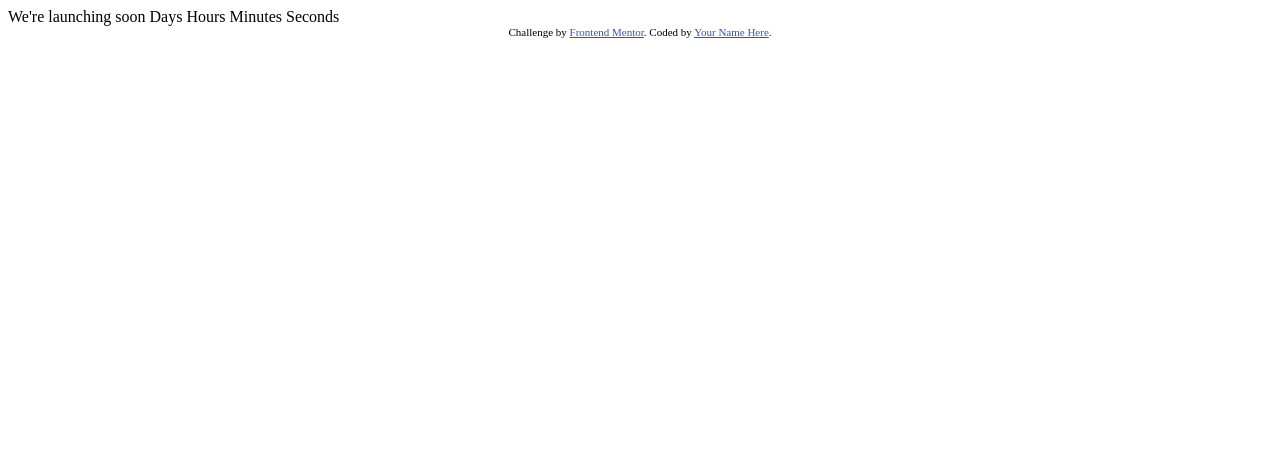
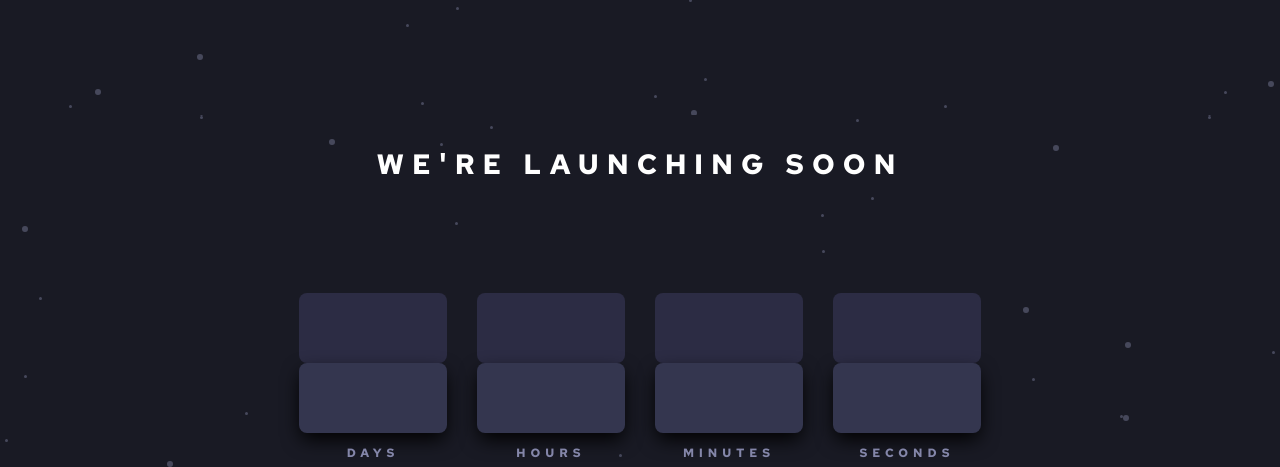
Before and after one commit to PablitObispo/launch-countdown-timer-main, a plain HTML site: page index.html in a window 1280 px wide. Shown: the top 467 px of the page. Drawn offline with Linux system fonts and the light colour scheme.

Commit message:
html, mise en page css à 90%

```diff
--- a/index.html
+++ b/index.html
@@ -7,25 +7,56 @@
   <link rel="icon" type="image/png" sizes="32x32" href="./images/favicon-32x32.png">
 
   <title>Frontend Mentor | Launch countdown timer</title>
-
-  <!-- Feel free to remove these styles or customise in your own stylesheet 👍 -->
-  <style>
-    .attribution { font-size: 11px; text-align: center; }
-    .attribution a { color: hsl(228, 45%, 44%); }
-  </style>
+  <link rel="preconnect" href="https://fonts.gstatic.com">
+  <link href="https://fonts.googleapis.com/css2?family=Red+Hat+Text:wght@700&display=swap" rel="stylesheet">
+  <link rel="stylesheet" href="style.css">
 </head>
 <body>
+  <h1>We're launching soon</h1>
 
-  We're launching soon
+  <div class="timer">
+    <div class="days">
+      <div class="timer-bg">
+        <div class="timer-bg-top"></div>
+        <div class="timer-bg-bottom"></div>
+      </div>
+      <h3 class="entitled">Days</h3>
+    </div>
 
-  Days
-  Hours
-  Minutes
-  Seconds
+    <div class="hours">
+      <div class="timer-bg">
+        <div class="timer-bg-top"></div>
+        <div class="timer-bg-bottom"></div>
+      </div>
+      <h3 class="entitled">Hours</h3>
+    </div>
+
+    <div class="minutes">
+      <div class="timer-bg">
+        <div class="timer-bg-top"></div>
+        <div class="timer-bg-bottom"></div>
+      </div>
+      <h3 class="entitled">Minutes</h3>
+    </div>
+
+    <div class="seconds">
+      <div class="timer-bg">
+        <div class="timer-bg-top"></div>
+        <div class="timer-bg-bottom"></div>
+      </div>
+      <h3 class="entitled">Seconds</h3>
+    </div>
+  </div>
+
+  <footer class="medias">
+    <img src="images/icon-facebook.svg" alt="facebook icon">
+    <img src="images/icon-pinterest.svg" alt="pinterest icon">
+    <img src="images/icon-instagram.svg" alt="instagram icon">
+  </footer>
 
   <div class="attribution">
     Challenge by <a href="https://www.frontendmentor.io?ref=challenge" target="_blank">Frontend Mentor</a>.
-    Coded by <a href="#">Your Name Here</a>.
+    Coded by <a href="#">Cramento</a>.
   </div>
 </body>
 </html>
--- /dev/null
+++ b/style.css
@@ -0,0 +1,104 @@
+* {
+    box-sizing: border-box;
+}
+
+html {
+    height: 100vh;
+    width: 100vw;
+}
+
+body {
+    margin: 0;
+    position: absolute;
+    top: 0;
+    height: 100vh;
+    width: 100vw;
+
+    background-image: url("images/pattern-hills.svg"), url("images/bg-stars.svg");
+    background-position: bottom right, center;
+    background-repeat: no-repeat, repeat-y;
+    background-color: hsl(234, 17%, 12%);
+
+
+    font-family: 'Red Hat Text', sans-serif;
+    font-weight: 700;
+    font-size: 9px;
+}
+
+h1 {
+    color:  hsl(0, 0%, 100%);
+    text-transform: uppercase;
+    letter-spacing: 8px;
+    text-align: center;
+    margin: 145px 0 110px;
+}
+
+.timer {
+    display: flex;
+    justify-content: center;
+}
+
+.timer>div {
+    margin: 0 15px;
+    width: 70px;
+}
+
+.timer-bg {
+    height: 65px;
+}
+
+.timer-bg-top,
+.timer-bg-bottom {
+    height: 50%;
+    border-radius: 8px;
+}
+
+.timer-bg-top {
+    z-index: 0;
+    background-color: #2c2c44;
+}
+
+.timer-bg-bottom {
+    z-index: -1;
+    background-color: #34364f;
+    -webkit-box-shadow: 0px 8px 19px -2px #000000;
+    box-shadow: 0px 8px 19px -2px #000000;
+}
+
+.timer h3 {
+    font-size: 8px;
+    text-align: center;
+    color:  hsl(237, 18%, 59%);
+    letter-spacing: 3px;
+    text-transform: uppercase;
+}
+.attribution {
+    position: absolute;
+    bottom: 5px;
+    width: 100%;
+    font-size: 11px;
+    text-align: center;
+}
+
+.attribution a {
+    color: hsl(228, 45%, 44%);
+}
+
+@media only screen and (min-width: 600px) {
+    body {
+        font-size: 14px;
+    }
+
+    .timer div {
+        width: 148px;
+    }
+
+    .timer-bg {
+        height: 140px;
+    }
+
+    .timer h3 {
+        font-size: 12px;
+        letter-spacing: 5px;
+    }
+}
```
